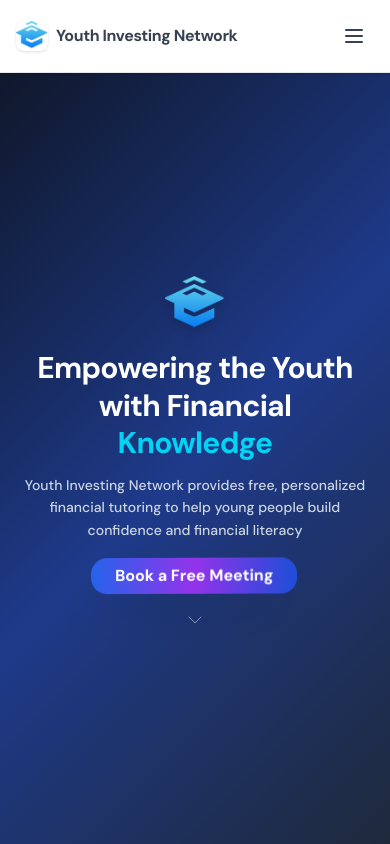
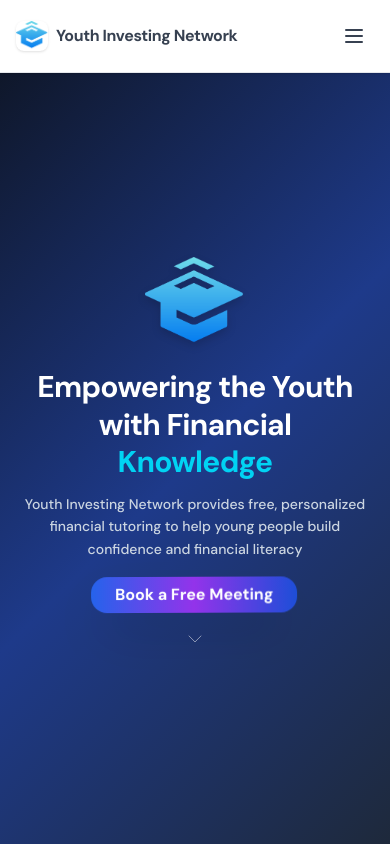
Before and after one commit to Mattxdude/Youth-Investing-Club, a Next.js app: page / in a window 390 px wide. Shown: the top 844 px of the page. Built offline with nearby package versions, Linux system fonts and the light colour scheme; no server answers.

Commit message:
feat: increase logo size for better prominence
Enhance logo visibility on homepage for mobile and desktop.

Co-authored-by: null <209870206+Mattxdude@users.noreply.github.com>

```diff
--- a/app/page.tsx
+++ b/app/page.tsx
@@ -90,9 +90,9 @@ export default function HomePage() {
               <Image
                 src="/images/graduation-cap-logo.png"
                 alt="Youth Investing Network"
-                width={60}
-                height={60}
-                className="mx-auto drop-shadow-lg rounded-xl hover:scale-110 hover:rotate-3 transition-all duration-500 cursor-pointer md:w-[80px] md:h-[80px]"
+                width={100}
+                height={100}
+                className="mx-auto drop-shadow-lg rounded-xl hover:scale-110 hover:rotate-3 transition-all duration-500 cursor-pointer md:w-[120px] md:h-[120px]"
               />
             </div>
 
```
